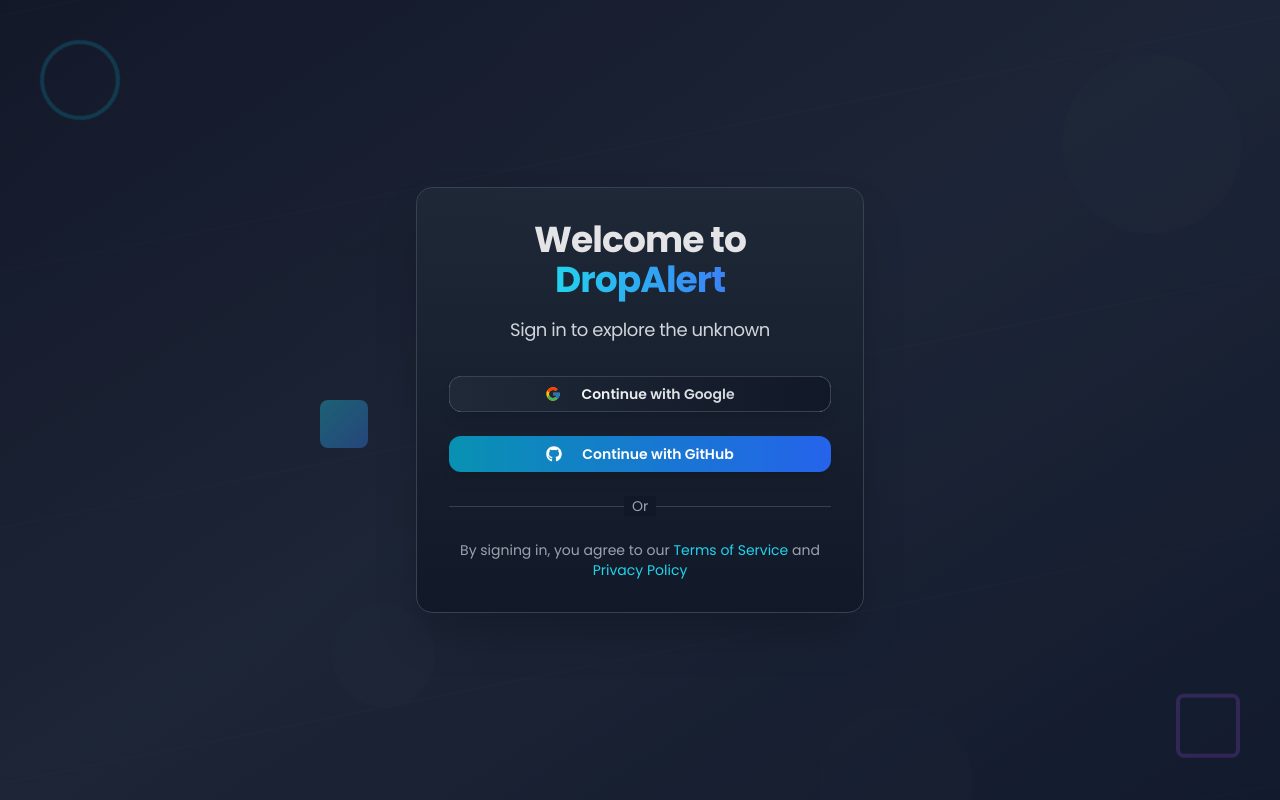
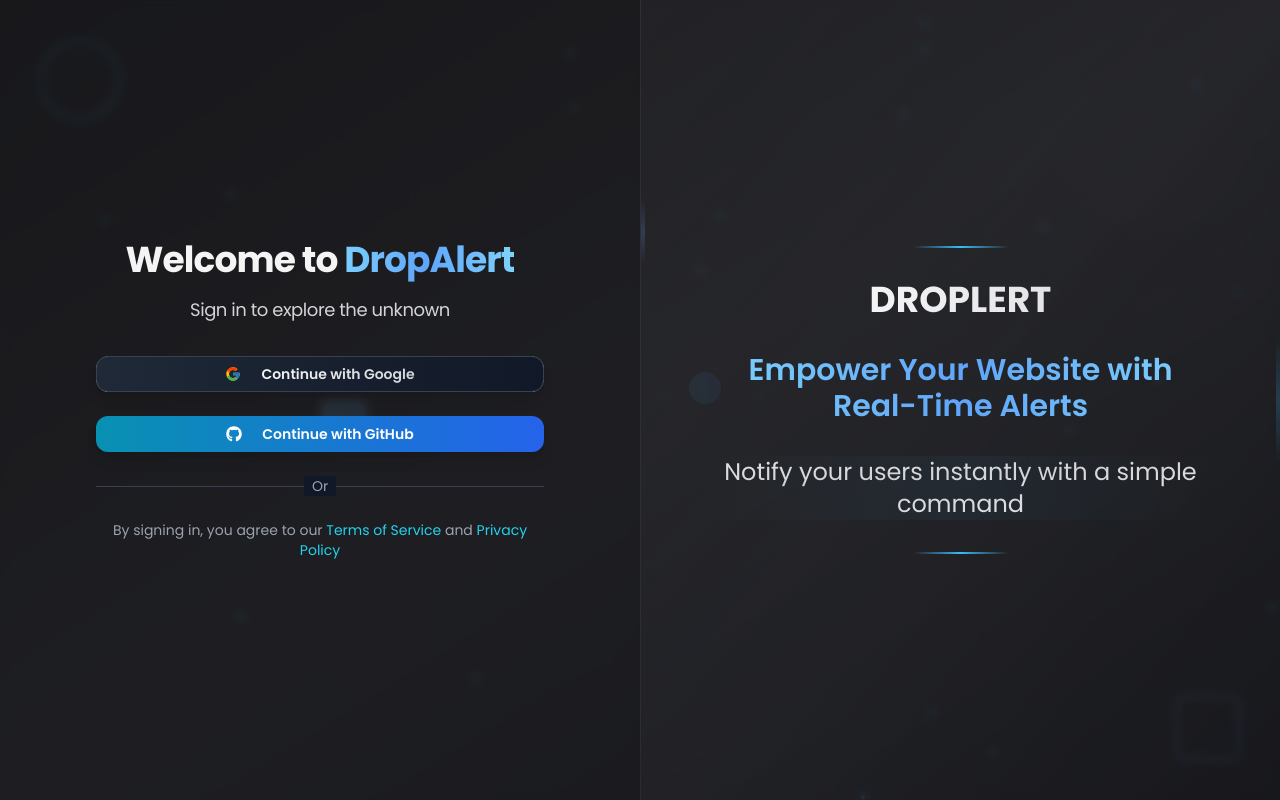
Before and after one commit to Absterrg0/Alertify, a Next.js app: page /getstarted in a window 1280 px wide. Built offline with nearby package versions, Linux system fonts and the light colour scheme.

Commit message:
Configured connections

```diff
--- a/components/Dashboard.tsx
+++ b/components/Dashboard.tsx
@@ -7,7 +7,7 @@
 import axios from "axios"
 import { Switch } from "@/components/ui/switch"
 import { Label } from "@/components/ui/label"
-import { Bell, Moon, Sun, Lock, MessageSquare, AlertCircle, Anchor, Waves, User } from 'lucide-react'
+import { Bell, Moon, Sun, Lock, MessageSquare, AlertCircle, Anchor, Waves, User, LogOut } from 'lucide-react'
 import { toast } from '@/hooks/use-toast'
 import { Input } from "./ui/input"
 import ApiRequestManager from "./ApiLogs"
@@ -20,12 +20,14 @@
 import { MyAlertDialog } from "./presets/alert-dialog/FirstAlertDialog"
 import { MyAlert } from "./presets/alerts/FirstAlert"
 import OnboardingModal from "./OnboardingModal"
-import { useSession } from "next-auth/react"
+import { signOut, useSession } from "next-auth/react"
 import { Skeleton } from "@/components/ui/skeleton"
+import { useRouter } from "next/navigation"
+import { Popover, PopoverContent, PopoverTrigger } from "./ui/popover"
 
 type NotificationType = 'ALERT' | 'ALERT_DIALOG' | 'TOAST'
 type StyleType = 'NATIVE' | 'GRADIENT' | 'LOGO'
-const isPremium = true
+const isUnlocked = false
 
 export type Website = {
   id: string;
@@ -70,6 +72,7 @@
     const root = window.document.documentElement
     root.classList.toggle('dark', isDark)
   }, [isDark])
+  const router = useRouter()
 
   useEffect(() => {
     const fetchData = async () => {
@@ -206,7 +209,6 @@
       setIsAlertsLoading(false)
     }
   }
-
   const handleWebsitesChange =async () => {
     await fetchWebsites();
   };
@@ -334,8 +336,9 @@
               }
             </Label>
             <div className="h-6 w-px bg-gray-300 dark:bg-gray-600" />
+            <Popover>
+      <PopoverTrigger asChild>
         <Button
-              onClick={()=>{}}
           variant="ghost"
           className="flex items-center gap-2 hover:bg-ocean-50 dark:hover:bg-gray-700 p-2 rounded-full"
         >
@@ -343,6 +346,18 @@
             <User className="h-4 w-4 text-teal-600 dark:text-teal-400" />
           </div>
         </Button>
+      </PopoverTrigger>
+      <PopoverContent className="w-48">
+        <Button
+          variant="ghost"
+          className="w-full justify-start"
+          onClick={()=>{signOut({redirectTo:"/getstarted"})}}
+        >
+          <LogOut className="mr-2 h-4 w-4" />
+          Log out
+        </Button>
+      </PopoverContent>
+    </Popover>
           </div>
         </nav>
 
@@ -449,22 +464,22 @@
 <div className="grid grid-cols-3 gap-6">
   {[
     { type: 'NATIVE', label: 'Native', description: 'Solid background color' },
-    { type: 'GRADIENT', label: 'Gradients', description: 'Great gradient background color with multiple variants', premium: true },
-    { type: 'LOGO', label: 'Personalised Logo', description: 'Brand-focused Logo as the background to personalise the notification', premium: true },
-  ].map(({ type, label, description, premium }) => (
+    { type: 'GRADIENT', label: 'Gradients', description: 'Great gradient background color with multiple variants' },
+    { type: 'LOGO', label: 'Personalised Logo', description: 'Brand-focused Logo as the background to personalise the notification', locked: true },
+  ].map(({ type, label, description, locked }) => (
     <button
       key={type}
-      onClick={() => (isPremium || !premium ? setSelectedStyle(type as StyleType) : null)}
-      disabled={premium && !isPremium}
+      onClick={() => (isUnlocked || !locked ? setSelectedStyle(type as StyleType) : null)}
+      disabled={locked && !isUnlocked}
       className={`p-6 rounded-lg transition-all duration-300 flex flex-col items-center justify-center text-center ${
         selectedStyle === type
           ? 'bg-teal-100 dark:bg-teal-900 text-teal-600 dark:text-teal-300 shadow-md'
           : 'bg-white dark:bg-zinc-800 text-gray-600 dark:text-gray-300 border border-gray-200 dark:border-zinc-700 hover:shadow-lg hover:scale-105 hover:border-teal-300 dark:hover:border-teal-700'
-      } ${premium && !isPremium ? 'opacity-50 cursor-not-allowed' : ''}`}
+      } ${locked && !isUnlocked ? 'opacity-50 cursor-not-allowed' : ''}`}
     >
       <span className="text-base font-medium mb-2">{label}</span>
       <span className="text-sm dark:text-gray-100">{description}</span>
-      {premium && !isPremium && <Lock className="h-5 w-5 mt-2" />}
+      {locked && !isUnlocked && <Lock className="h-5 w-5 mt-2" />}
     </button>
   ))}
 </div>
--- a/components/GetStarted.tsx
+++ b/components/GetStarted.tsx
@@ -1,42 +1,104 @@
 import Image from "next/image";
-import { AuthForm } from "./ui/AuthForm";
+import { AuthForm } from "../components/ui/AuthForm";
 
 export default function AuthPage() {
   return (
-    <div className="min-h-screen flex items-center justify-center bg-gradient-to-br from-gray-900 via-gray-800 to-gray-900 relative overflow-hidden">
+    <div className="min-h-screen flex bg-gradient-to-br from-zinc-900 via-zinc-800 to-zinc-900 relative overflow-hidden">
       {/* Background Decoration */}
       <div className="absolute inset-0 z-0">
         <Image
           src="/abstract-pattern.svg"
-          alt="Futuristic background"
+          alt="Abstract background pattern"
           fill
-          className="opacity-30 object-cover"
-          priority
+          className="opacity-10 object-cover"
         />
       </div>
 
+      {/* Two-column layout */}
+      <div className="z-10 w-full flex flex-col md:flex-row items-stretch">
+        {/* Left column: Auth Form */}
+        <div className="w-full md:w-1/2 p-8 flex items-center justify-center bg-zinc-900/50 backdrop-blur-sm relative">
+          <div className="w-full max-w-md relative z-10">
+            <div className="text-center mb-8">
+              <h2 className="text-4xl font-bold tracking-tight mb-4">
+                <span className="text-zinc-100">Welcome to</span>
+                <span className="bg-gradient-to-r from-sky-300 via-blue-400 to-sky-300 bg-clip-text text-transparent"> DropAlert</span>
+              </h2>
+              <p className="text-lg text-zinc-300 tracking-tight">
+                Sign in to explore the unknown
+              </p>
+            </div>
+            <AuthForm />
+          </div>
+        </div>
 
+        {/* Right column: Project Description */}
+        <div className="w-full md:w-1/2 p-8 flex items-center justify-center bg-gradient-to-br from-zinc-800/50 via-zinc-800/40 to-zinc-900/50 backdrop-blur-sm border-l border-zinc-600/30 relative">
+          <div className="max-w-lg relative z-10">
+            {/* Metallic accent line at top */}
+            <div className="w-24 h-0.5 mx-auto mb-8 bg-gradient-to-r from-transparent via-sky-400 to-transparent" />
 
-      {/* Card Container */}
-      <div className="z-10 w-full max-w-md p-8 bg-gradient-to-b from-gray-800/90 to-gray-900/90 backdrop-blur-xl rounded-2xl shadow-2xl border border-gray-700">
-        <div className="text-center mb-8">
-          <h2 className="text-4xl font-bold text-transparent  tracking-tight mb-4">
-            <div className="text-zinc-200">
-            Welcome to
+            <div className="space-y-8">
+              {/* First line - largest and most impactful */}
+              <div className="text-center">
+                <h2 className="text-3xl md:text-4xl font-bold">
+                  <span className="bg-gradient-to-r from-zinc-100 to-zinc-200 bg-clip-text text-transparent">
+                    DROPLERT
+                  </span>
+                </h2>
+              </div>
+
+              {/* Second line - medium emphasis */}
+              <div className="text-center relative">
+                <div className="absolute -left-4 top-1/2 -translate-y-1/2 w-8 h-8 rounded-full bg-gradient-to-r from-sky-400/10 to-blue-500/10 animate-pulse" />
+                <p className="text-2xl md:text-3xl font-semibold bg-gradient-to-r from-sky-300 via-blue-400 to-sky-300 bg-clip-text text-transparent">
+                  Empower Your Website with Real-Time Alerts
+                </p>
+              </div>
+
+              {/* Third line - enhanced elegant design */}
+              <div className="text-center relative">
+                <div className="absolute inset-0 bg-gradient-to-r from-transparent via-sky-400/5 to-transparent" />
+                <div className="relative">
+
+                  <p className="text-xl md:text-2xl font-medium">
+                    <span className="bg-gradient-to-br from-zinc-200 via-zinc-300 to-zinc-200 bg-clip-text text-transparent">
+                      Notify your users instantly with a simple command
+                    </span>
+                  </p>
+                </div>
+              </div>
             </div>
-            <span className="bg-gradient-to-r from-cyan-400 to-blue-500 bg-clip-text"> DropAlert</span>
-          </h2>
-          <p className="text-lg text-gray-300 tracking-tight">
-            Sign in to explore the unknown
-          </p>
+
+            {/* Metallic accent line at bottom */}
+            <div className="w-24 h-0.5 mx-auto mt-8 bg-gradient-to-r from-transparent via-sky-400 to-transparent" />
+          </div>
+
+          {/* Background decorative elements */}
+          <div className="absolute right-0 top-1/2 -translate-y-1/2 w-1 h-32 bg-gradient-to-b from-transparent via-sky-400/20 to-transparent" />
+          <div className="absolute left-0 top-1/4 w-1 h-16 bg-gradient-to-b from-transparent via-blue-400/20 to-transparent" />
         </div>
-        <AuthForm />
       </div>
 
-      {/* Abstract shapes */}
-      <div className="absolute top-10 left-10 w-20 h-20 border-4 border-cyan-500 rounded-full opacity-20 animate-spin-slow" />
-      <div className="absolute bottom-10 right-10 w-16 h-16 border-4 border-purple-500 rounded-lg opacity-20 animate-bounce" />
-      <div className="absolute top-1/2 left-1/4 w-12 h-12 bg-gradient-to-br from-cyan-400 to-blue-500 rounded-lg opacity-20 animate-pulse" />
+      {/* Additional animated elements */}
+      <div className="absolute top-10 left-10 w-20 h-20 border-2 border-sky-400/30 rounded-full animate-spin-slow" />
+      <div className="absolute bottom-10 right-10 w-16 h-16 border-2 border-blue-400/30 rounded-lg animate-float" />
+      <div className="absolute top-1/2 left-1/4 w-12 h-12 bg-gradient-to-br from-sky-300/30 to-blue-400/30 rounded-lg animate-pulse" />
+
+      {/* Particle effect */}
+      <div className="absolute inset-0 z-0">
+        {[...Array(20)].map((_, i) => (
+          <div
+            key={i}
+            className="absolute w-1 h-1 bg-sky-400/50 rounded-full animate-twinkle"
+            style={{
+              top: `${Math.random() * 100}%`,
+              left: `${Math.random() * 100}%`,
+              animationDelay: `${Math.random() * 5}s`,
+            }}
+          ></div>
+        ))}
+      </div>
     </div>
   );
 }
--- /dev/null
+++ b/components/ui/popover.tsx
@@ -0,0 +1,33 @@
+"use client"
+
+import * as React from "react"
+import * as PopoverPrimitive from "@radix-ui/react-popover"
+
+import { cn } from "@/lib/utils"
+
+const Popover = PopoverPrimitive.Root
+
+const PopoverTrigger = PopoverPrimitive.Trigger
+
+const PopoverAnchor = PopoverPrimitive.Anchor
+
+const PopoverContent = React.forwardRef<
+  React.ElementRef<typeof PopoverPrimitive.Content>,
+  React.ComponentPropsWithoutRef<typeof PopoverPrimitive.Content>
+>(({ className, align = "center", sideOffset = 4, ...props }, ref) => (
+  <PopoverPrimitive.Portal>
+    <PopoverPrimitive.Content
+      ref={ref}
+      align={align}
+      sideOffset={sideOffset}
+      className={cn(
+        "z-50 w-72 rounded-md border bg-popover p-4 text-popover-foreground shadow-md outline-none data-[state=open]:animate-in data-[state=closed]:animate-out data-[state=closed]:fade-out-0 data-[state=open]:fade-in-0 data-[state=closed]:zoom-out-95 data-[state=open]:zoom-in-95 data-[side=bottom]:slide-in-from-top-2 data-[side=left]:slide-in-from-right-2 data-[side=right]:slide-in-from-left-2 data-[side=top]:slide-in-from-bottom-2",
+        className
+      )}
+      {...props}
+    />
+  </PopoverPrimitive.Portal>
+))
+PopoverContent.displayName = PopoverPrimitive.Content.displayName
+
+export { Popover, PopoverTrigger, PopoverContent, PopoverAnchor }
--- a/package.json
+++ b/package.json
@@ -17,6 +17,7 @@
     "@radix-ui/react-dialog": "^1.1.2",
     "@radix-ui/react-dropdown-menu": "^2.1.2",
     "@radix-ui/react-label": "^2.1.0",
+    "@radix-ui/react-popover": "^1.1.4",
     "@radix-ui/react-progress": "^1.1.0",
     "@radix-ui/react-radio-group": "^1.2.1",
     "@radix-ui/react-scroll-area": "^1.2.2",
```
Also changed, not shown: app/globals.css (line endings or trailing spaces), public/bubbles-pattern.svg (deleted), 1 other file (tests, documents, lock files or other folders). Lines whose indentation alone changed are shown as unchanged.
